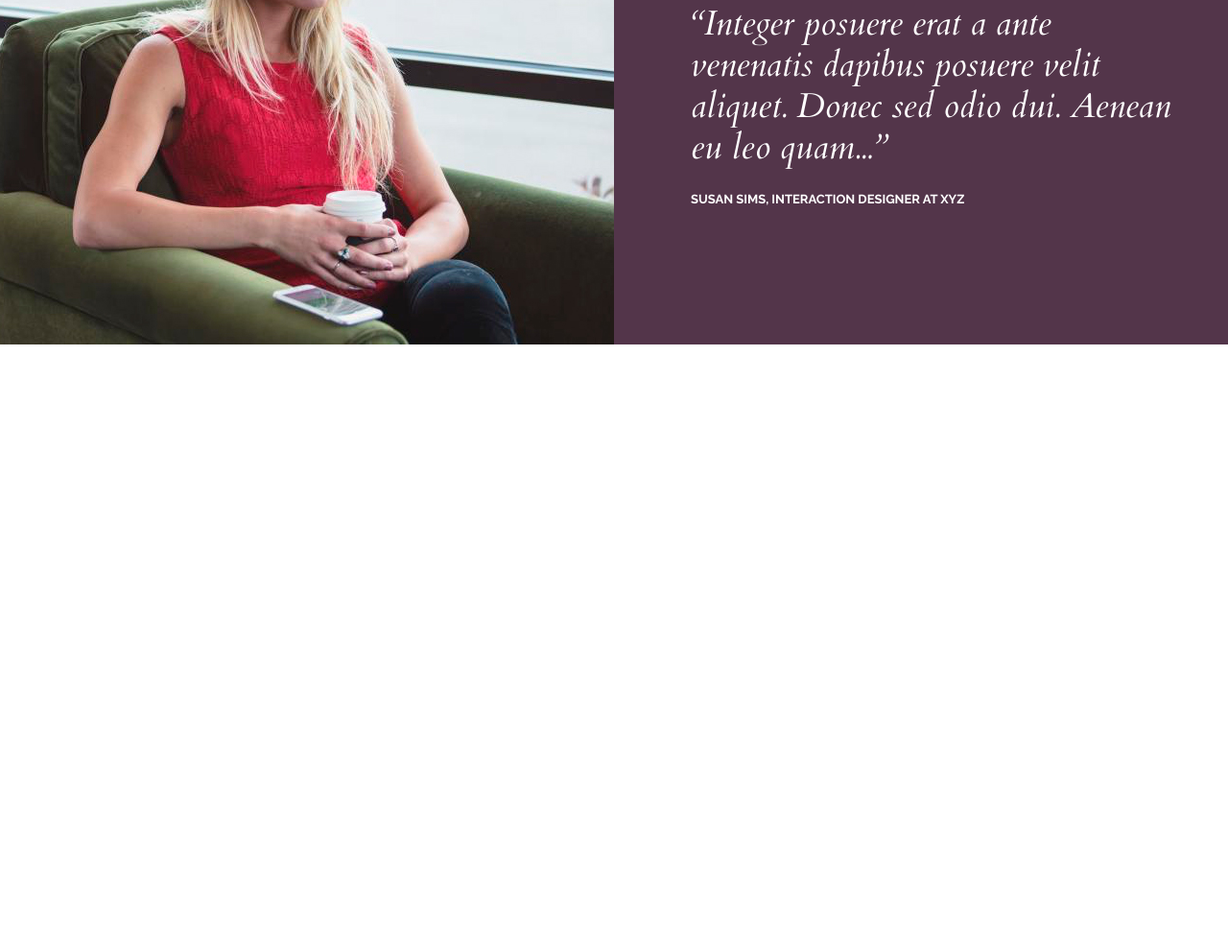
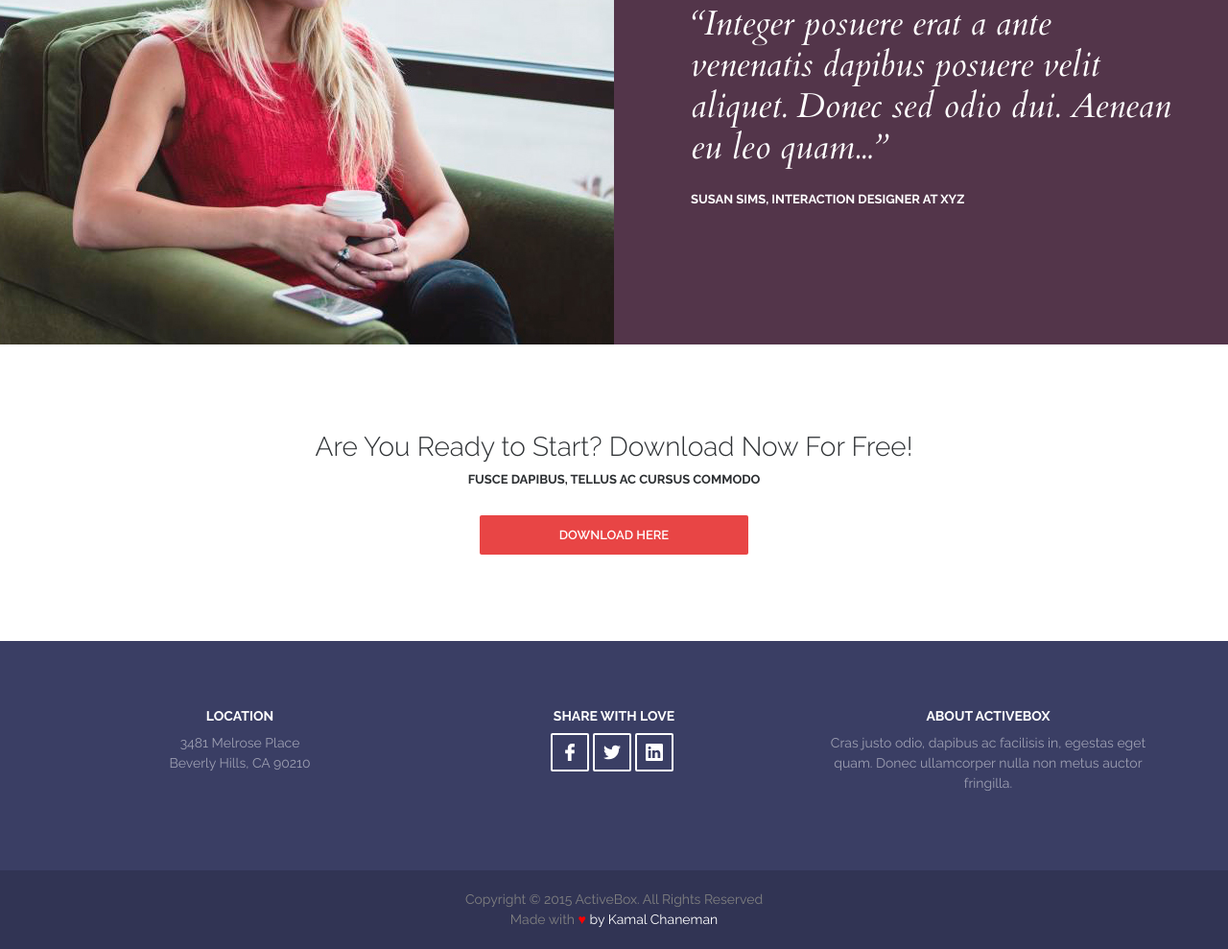
Before and after one commit to green332211/ActiveBox, a plain HTML site: page index.html in a window 1280 px wide. Shown: the part 3016-4005 px from the top of the page at 96% size. Before the commit the page ends 3375 px from the top, so only its background shows below. Drawn offline with nearby package versions, Linux system fonts and the light colour scheme.

Commit message:
Доделал футер

```diff
--- a/index.html
+++ b/index.html
@@ -3,7 +3,8 @@
 
 <head>
     <meta charset="UTF-8">
-    <link href="https://fonts.googleapis.com/css?family=Cardo:400i|Open+Sans:400,700|Raleway:400,600,700&display=swap"
+    <link
+        href="https://fonts.googleapis.com/css?family=Cardo:400i|Open+Sans:400,700|Raleway:300,400,600,700&display=swap"
         rel="stylesheet">
     <meta name="viewport" content="width=device-width, initial-scale=1.0">
     <meta http-equiv="X-UA-Compatible" content="ie=edge">
@@ -377,6 +378,73 @@
             </div>
         </div>
     </div>
+
+    <!-- Download -->
+    <div class="download">
+        <div class="container">
+            <h3 class="download__title">Are You Ready to Start? Download Now For Free!</h3>
+            <div class="download__text">
+                <p>Fusce dapibus, tellus ac cursus commodo</p>
+            </div>
+            <a href="#" class="btn btn--long btn--red">Download Here</a>
+        </div>
+    </div>
+
+    <!-- Footer -->
+    <footer class="footer">
+        <div class="container">
+            <div class="footer__inner">
+                <div class="footer__block">
+                    <h4 class="footer__title">Location</h4>
+                    <address class="footer__address">
+                        <div>3481 Melrose Place</div>
+                        <div>Beverly Hills, CA 90210</div>
+                    </address>
+                </div>
+
+                <div class="footer__block">
+                    <h4 class="footer__title">Share with Love</h4>
+                    <div class="social social--footer">
+                        <a href="#" class="social__item" target="_blank">
+                            <svg class="social__icon">
+                                <use xlink:href="#facebook">
+                                </use>
+                            </svg>
+                        </a>
+
+                        <a href="#" class="social__item" target="_blank">
+                            <svg class="social__icon">
+                                <use xlink:href="#twitter">
+                                </use>
+                            </svg>
+                        </a>
+
+                        <a href="#" class="social__item" target="_blank">
+                            <svg class="social__icon">
+                                <use xlink:href="#linkedin">
+                                </use>
+                            </svg>
+                        </a>
+                    </div>
+                </div>
+
+                <div class="footer__block">
+                    <h4 class="footer__title">About ActiveBox</h4>
+                    <div class="footer__text">
+                        <p>Cras justo odio, dapibus ac facilisis in, egestas eget quam. Donec ullamcorper nulla non metus auctor fringilla.</p>
+                    </div>
+                </div>
+            </div>
+        </div>
+        <div class="copyright">
+            <div class="container">
+                <div class="copyright__text">
+                    <div>Copyright © 2015 ActiveBox. All Rights Reserved</div>
+                    <div>Made with <span class="heart">&hearts;</span> <span class="copyright__author">by Kamal Chaneman</span></div>
+                </div>
+            </div>
+        </div>
+    </footer>
 </body>
 
 </html>
--- a/style.css
+++ b/style.css
@@ -122,6 +122,7 @@ p {
      font-size: 13px;
      color: #fff;
      font-weight: 600;
+     text-align: center;
      text-transform: uppercase;
      text-decoration: none;
      padding: 13px 40px;
@@ -138,6 +139,10 @@ p {
 
  .btn--red:hover {
     background-color: #dd3434;
+ }
+
+ .btn--long {
+     min-width: 280px;
  }
 
  /* Features
@@ -285,6 +290,10 @@ p {
     display: flex;
 }
 
+.social--footer {
+    justify-content: center;
+}
+
 .social__item {
     display: flex;
     justify-content: center;
@@ -305,12 +314,28 @@ p {
     fill: #000;
 }
 
+.social--footer .social__item {
+    background-color: transparent;
+    border-width: 2px;
+    border-color: #fff;
+    border-radius: 2px;
+}
+
+.social--footer .social__item:hover {
+    background-color: #fff;
+}
+
 .social__icon {
     display: block;
     height: 18px;
     fill: #c6cacc;
     transition: fill .1s linear;
 }
+
+.social--footer .social__icon {
+    fill: #fff;
+}
+
 
 /* Reviews
 ============*/
@@ -362,3 +387,93 @@ p {
     text-transform: uppercase;
     color: #fff;
 }
+
+/* Download
+============*/
+
+.download {
+    margin: 90px 0;
+    text-align: center;
+}
+
+.download__title {
+    margin-bottom: 10px;
+    font-size: 28px;
+    color: #2d3033;
+    font-weight: 300;
+}
+
+.download__text {
+    margin-bottom: 30px;
+    font-size: 13px;
+    color: #2d3033;
+    font-weight: 700;
+    text-transform: uppercase;
+}
+
+/* Footer
+============*/
+
+.footer {
+    background-color: #3a3e64;
+}
+
+.footer__inner {
+    padding: 70px 0;
+    display: flex;
+    flex-wrap: wrap;
+}
+
+.footer__block {
+    width: 33.33333%;
+    text-align: center;
+    padding: 0px 15px;
+}
+
+.footer__title {
+    margin-bottom: 10px;
+    font-size: 14px;
+    font-weight: 700;
+    color: #fff;
+    text-transform: uppercase;
+}
+
+.footer__address {
+    font-size: 14px;
+    line-height: 1.5;
+    font-style: normal;
+    color: rgba(255, 255, 255, 0.5)
+}
+
+.footer__text {
+    font-size: 14px;
+    line-height: 1.5;
+    color: rgba(255, 255, 255, 0.5)
+}
+
+.footer__copyright {
+
+}
+
+/* Copyright
+============*/
+
+.copyright {
+    padding: 20px 0;
+    background-color: #313454;
+}
+
+.copyright__text {
+    text-align: center;
+    font-size: 14px;
+    color: #808080;
+    line-height: 1.5;
+}
+
+.heart {
+    color: red;
+}
+
+.copyright__author {
+    color: #fff;
+}
```
